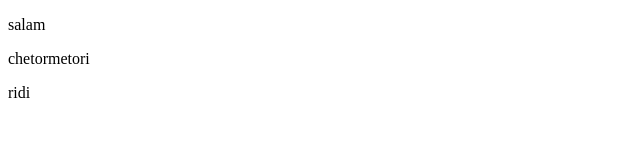
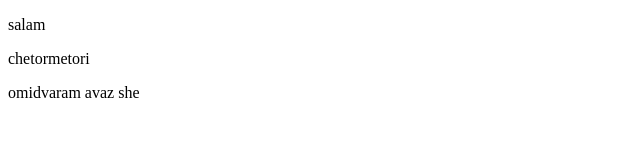
Before and after one commit to melomo1997/test-proj, a plain HTML site: page index.html in a window 1280 px wide. Shown: the whole page, without its empty margins (0-640 px from the left). Drawn offline with Linux system fonts and the light colour scheme.

Commit message:
man p ro avaz kardam

```diff
--- a/index.html
+++ b/index.html
@@ -8,6 +8,6 @@
 <body>
     <p>salam</p>
     <p>chetormetori</p>
-    <p>ridi</p>
+    <p>omidvaram avaz she </p>
 </body>
 </html>
```
